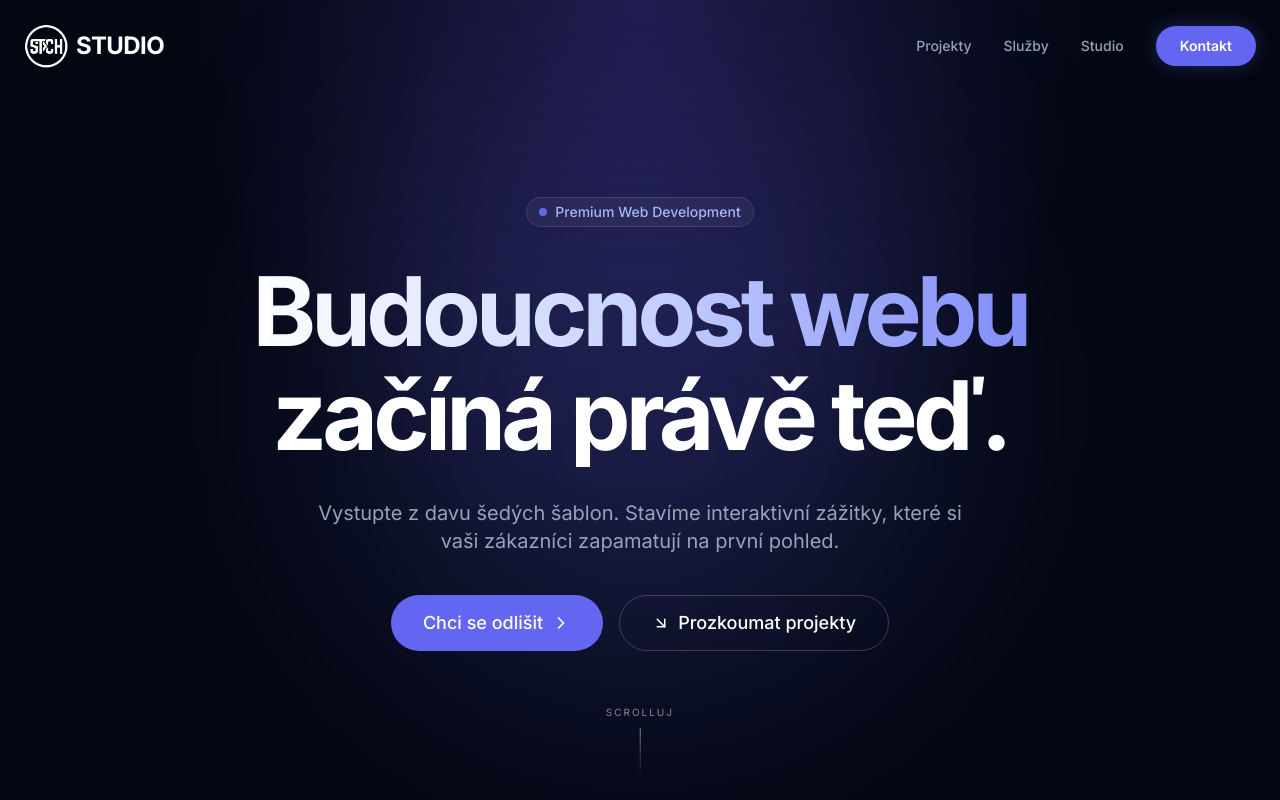
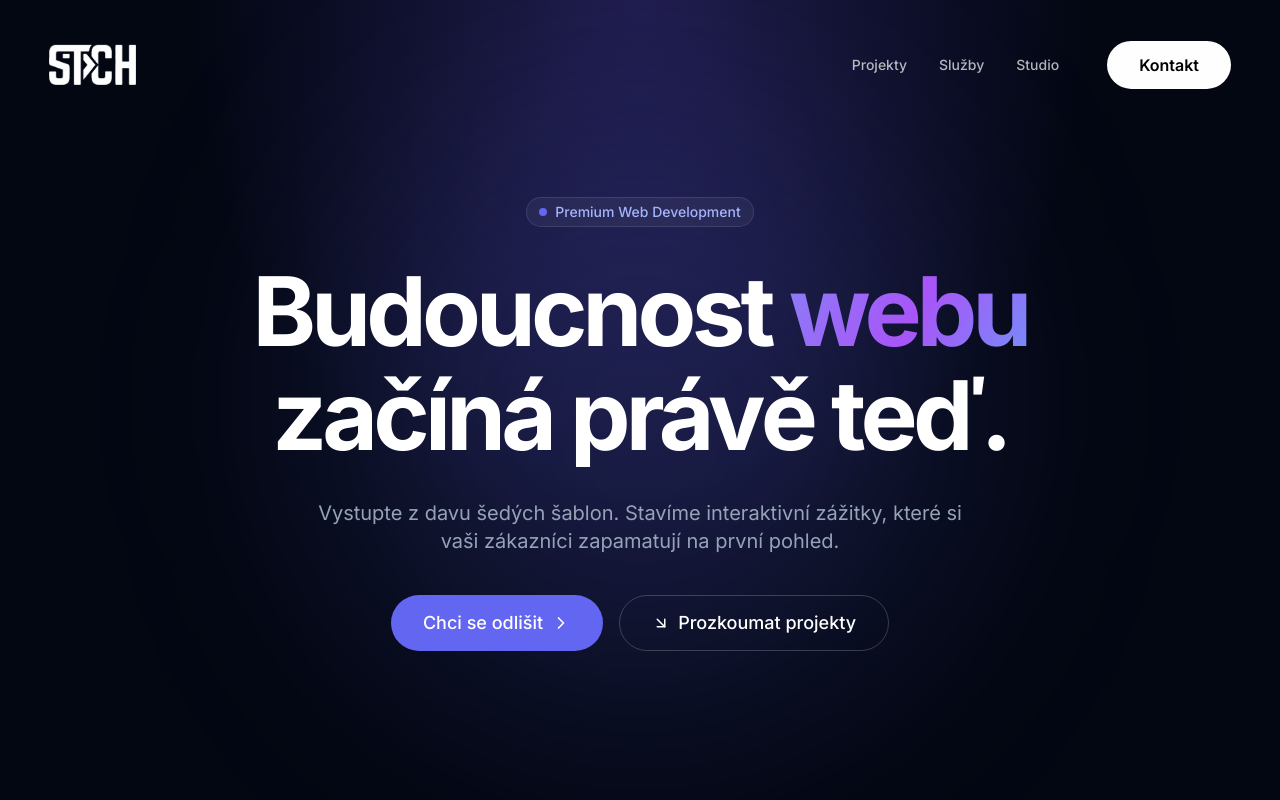
Before and after one commit to Radekkstach/stch-studio-web, a React (Vite) app: page / in a window 1280 px wide. Shown: the top 800 px of the page. Built offline with nearby package versions, Linux system fonts and the light colour scheme.

Commit message:
novy navbar

```diff
--- a/src/App.jsx
+++ b/src/App.jsx
@@ -22,6 +22,7 @@ gsap.registerPlugin(ScrollTrigger);
 // Musí stát samostatně, aby kód byl čistý.
 const Home = () => {
   return (
+    <main className="overflow-x-hidden w-full relative min-h-screen bg-background">
       <div className="bg-background min-h-screen text-white selection:bg-indigo-500/30 selection:text-indigo-200">
         <Navbar />
         <main>
@@ -43,6 +44,7 @@ const Home = () => {
         </main>
         <Footer />
       </div>
+    </main>
   );
 };
 
--- a/src/components/Hero.jsx
+++ b/src/components/Hero.jsx
@@ -71,8 +71,9 @@ const Hero = () => {
         {/* Nadpis */}
         <h1 className="hero-title text-4xl sm:text-5xl md:text-7xl lg:text-8xl font-bold tracking-tighter leading-[1.1] mb-6 md:mb-8">
           <div className="overflow-hidden">
-            <span className="inline-block text-gradient py-1">
-              Budoucnost webu
+            <span className="inline-block py-1 text-white">
+              Budoucnost{" "}
+              <span className="animated-gradient-text">webu</span>
             </span>
           </div>
           <div className="overflow-hidden">
@@ -107,10 +108,6 @@ const Hero = () => {
       </div>
 
       {/* Scroll indicator */}
-      <div className="hero-fade absolute bottom-6 left-1/2 -translate-x-1/2 flex flex-col items-center gap-2 opacity-50 pointer-events-none">
-        <p className="text-[10px] uppercase tracking-[0.2em]">Scrolluj</p>
-        <div className="w-[1px] h-12 bg-gradient-to-b from-white to-transparent" />
-      </div>
     </section>
   );
 };
--- a/src/components/Navbar.jsx
+++ b/src/components/Navbar.jsx
@@ -1,69 +1,137 @@
-import React, { useState, useEffect } from "react";
-import { Menu, X } from "lucide-react"; // Zap jsem odebral, nepouzival se
-import logoImg from "../assets/logo2.png";
+import React, { useState, useEffect, useRef } from "react";
+import { Menu, X } from "lucide-react";
+import gsap from "gsap";
+import { useGSAP } from "@gsap/react";
+import logoImg from "../assets/nav_logo.png";
+
+gsap.registerPlugin(useGSAP);
 
 const Navbar = () => {
   const [isScrolled, setIsScrolled] = useState(false);
   const [isMobileMenuOpen, setIsMobileMenuOpen] = useState(false);
+  const menuRef = useRef(null);
 
   useEffect(() => {
-    const handleScroll = () => setIsScrolled(window.scrollY > 20);
+    const handleScroll = () => setIsScrolled(window.scrollY > 50);
     window.addEventListener("scroll", handleScroll);
     return () => window.removeEventListener("scroll", handleScroll);
   }, []);
 
-  // Funkce pro zavření menu po kliknutí na odkaz (pro mobil)
-  const closeMenu = () => setIsMobileMenuOpen(false);
+  // Animace pro vstup Navbaru po načtení
+  useGSAP(() => {
+    gsap.from(".nav-anim", {
+      y: -50,
+      opacity: 0,
+      duration: 1,
+      ease: "power4.out",
+      stagger: 0.1,
+    });
+  });
+
+  // Animace obsahu mobilního menu
+  useEffect(() => {
+    if (isMobileMenuOpen) {
+      document.body.style.overflow = "hidden"; // Zabrání scrollování stránky pod menu
+      gsap.fromTo(
+        ".mobile-link",
+        { y: 50, opacity: 0, skewY: 5 },
+        {
+          y: 0,
+          opacity: 1,
+          skewY: 0,
+          duration: 0.6,
+          stagger: 0.1,
+          ease: "power3.out",
+          delay: 0.2,
+        },
+      );
+    } else {
+      document.body.style.overflow = "unset";
+    }
+    return () => {
+      document.body.style.overflow = "unset";
+    };
+  }, [isMobileMenuOpen]);
+
+  // Hladký JS scroll
+  const handleNavClick = (e, id) => {
+    e.preventDefault();
+    setIsMobileMenuOpen(false);
+
+    // Zpoždění pro plynulé zavření menu před scrollováním
+    setTimeout(() => {
+      const element = document.getElementById(id);
+      if (element) {
+        element.scrollIntoView({ behavior: "smooth", block: "start" });
+      } else if (id === "hero") {
+        window.scrollTo({ top: 0, behavior: "smooth" });
+      }
+    }, 300);
+  };
+
+  const navLinks = ["Projekty", "Služby", "Studio"];
 
   return (
     <>
+      {/* --- HLAVNÍ NAVBAR --- */}
       <nav
-        // ZMĚNA 1: pointer-events-none (aby šlo klikat "skrz" prázdná místa lišty)
-        className={`fixed top-0 left-0 right-0 z-50 transition-all duration-300 pointer-events-none ${
-          isScrolled
-            ? "py-4 bg-background/80 backdrop-blur-lg border-b border-white/5"
-            : "py-6 bg-transparent"
+        className={`fixed top-0 left-0 right-0 z-50 flex justify-center transition-all duration-500 ease-in-out pointer-events-none ${
+          isScrolled ? "pt-4 px-4 md:pt-6" : "pt-6 px-4 md:pt-10 md:px-12"
         }`}
       >
-        {/* ZMĚNA 2: pointer-events-auto (aby šlo klikat na Logo a Tlačítka uvnitř) */}
-        <div className="max-w-7xl mx-auto px-6 flex items-center justify-between pointer-events-auto">
+        <div
+          className={`nav-anim flex items-center justify-between pointer-events-auto transition-all duration-500 w-full rounded-full border ${
+            isScrolled
+              ? "max-w-4xl bg-[#0a0a0a]/80 backdrop-blur-xl border-white/10 px-5 py-3 md:px-8 md:py-4 shadow-2xl"
+              : "max-w-7xl bg-transparent border-transparent px-2 py-2 md:px-0 md:py-0"
+          }`}
+        >
           {/* --- LOGO --- */}
           <a
             href="#hero"
-            className="relative group flex items-center gap-2 font-bold text-2xl tracking-tight"
+            onClick={(e) => handleNavClick(e, "hero")}
+            className="relative flex items-center group"
           >
-            <div className="absolute -inset-1 bg-primary/50 blur-xl rounded-full opacity-0 group-hover:opacity-100 transition-all duration-500 -z-10"></div>
             <img
               src={logoImg}
               alt="Logo"
-              className="relative z-10 w-11 h-auto rounded-lg object-contain"
+              className={`relative z-10 w-auto object-contain transition-all duration-500 ${
+                isScrolled ? "h-6 md:h-7" : "h-7 md:h-10"
+              }`}
             />
-            <span className="relative z-10">STUDIO</span>
           </a>
 
           {/* --- DESKTOP MENU --- */}
-          <div className="hidden md:flex items-center gap-8">
-            {["Projekty", "Služby", "Studio"].map((item) => (
+          <div className="hidden md:flex items-center gap-8 lg:gap-12">
+            <div className="flex items-center gap-8">
+              {navLinks.map((item) => (
                 <a
                   key={item}
                   href={`#${item}`}
-                className="text-sm font-medium text-muted hover:text-white transition-colors"
+                  onClick={(e) => handleNavClick(e, item)}
+                  className="relative text-sm font-medium text-white/70 hover:text-white transition-colors py-2 group"
                 >
                   {item}
+                  <span className="absolute bottom-0 left-0 w-full h-[2px] bg-indigo-500 origin-left scale-x-0 group-hover:scale-x-100 transition-transform duration-300 ease-out rounded-full" />
                 </a>
               ))}
+            </div>
 
             <a
               href="#Kontakt"
-              className="px-6 py-2.5 bg-primary hover:bg-primary/90 text-white text-sm font-semibold rounded-full transition-all hover:scale-105 shadow-[0_0_20px_rgba(99,102,241,0.3)] hover:shadow-[0_0_30px_rgba(99,102,241,0.5)]"
+              onClick={(e) => handleNavClick(e, "Kontakt")}
+              className={`group relative overflow-hidden bg-white text-black font-semibold rounded-full transition-all duration-300 hover:scale-105 active:scale-95 ${
+                isScrolled ? "px-6 py-2 text-sm" : "px-8 py-3 text-base"
+              }`}
             >
-              Kontakt
+              <div className="absolute inset-0 -translate-x-full group-hover:animate-[shimmer_1.5s_infinite] bg-gradient-to-r from-transparent via-white/40 to-transparent z-10" />
+              <span className="relative z-20">Kontakt</span>
             </a>
           </div>
 
           {/* --- MOBILE TOGGLE --- */}
           <button
-            className="md:hidden text-white p-2"
+            className="md:hidden flex items-center justify-center p-2 text-white transition-colors pointer-events-auto z-50"
             onClick={() => setIsMobileMenuOpen(!isMobileMenuOpen)}
           >
             {isMobileMenuOpen ? <X size={28} /> : <Menu size={28} />}
@@ -71,29 +139,50 @@ const Navbar = () => {
         </div>
       </nav>
 
-      {/* --- MOBILNÍ MENU OVERLAY (Tohle chybělo nebo bylo rozbité) --- */}
+      {/* --- MOBILNÍ MENU OVERLAY --- */}
       <div
-        className={`fixed inset-0 z-40 bg-background/95 backdrop-blur-xl flex flex-col items-center justify-center gap-8 transition-transform duration-300 md:hidden ${
-          isMobileMenuOpen ? "translate-x-0" : "translate-x-full"
+        ref={menuRef}
+        className={`fixed inset-0 z-40 bg-background/95 backdrop-blur-3xl flex flex-col justify-center px-8 transition-all duration-500 overflow-hidden md:hidden ${
+          isMobileMenuOpen
+            ? "opacity-100 pointer-events-auto"
+            : "opacity-0 pointer-events-none delay-300"
         }`}
       >
-        {["Projekty", "Služby", "Studio"].map((item) => (
+        {/* --- OPRAVENÉ SVÍTÍCÍ KRUHY ---
+            Zabalené ve vlastním divu s absolutní pozicí a 'overflow-hidden'.
+            Místo zrádného 'translate-x' používají záporné okraje.
+        */}
+        <div className="absolute inset-0 overflow-hidden pointer-events-none">
+          <div className="absolute top-0 -right-32 w-64 h-64 bg-indigo-500/10 rounded-full blur-[80px] -translate-y-1/2" />
+          <div className="absolute bottom-0 -left-40 w-80 h-80 bg-blue-500/10 rounded-full blur-[100px] translate-y-1/2" />
+        </div>
+
+        <div className="flex flex-col gap-6 relative z-10">
+          <p className="mobile-link text-xs uppercase tracking-[0.2em] text-indigo-400 font-mono mb-4">
+            Navigace
+          </p>
+
+          {navLinks.map((item) => (
             <a
               key={item}
               href={`#${item}`}
-            onClick={closeMenu}
-            className="text-2xl font-bold text-white hover:text-primary transition-colors"
+              onClick={(e) => handleNavClick(e, item)}
+              className="mobile-link text-5xl sm:text-6xl font-bold text-white/50 hover:text-white transition-colors duration-300 w-fit"
             >
-            {item}
+              {item}.
             </a>
           ))}
+
+          <div className="mobile-link mt-12 w-full h-[1px] bg-white/10" />
+
           <a
             href="#Kontakt"
-          onClick={closeMenu}
-          className="px-8 py-4 bg-primary text-white text-xl font-bold rounded-full shadow-lg"
+            onClick={(e) => handleNavClick(e, "Kontakt")}
+            className="mobile-link mt-8 w-full py-5 bg-white text-black text-xl font-bold rounded-full text-center transition-transform active:scale-95"
           >
-          Kontakt
+            Napsat nám
           </a>
+        </div>
       </div>
     </>
   );
--- a/src/index.css
+++ b/src/index.css
@@ -10,12 +10,16 @@
     background-color: #0f0f0f;
     /* TOTO OPRAVUJE ŠÍŘKU NA MOBILU: */
     overflow-x: hidden;
+    width: 100%;
+    position: relative;
   }
 
   html {
     width: 100%;
     /* TOTO JE NUTNÉ PRO LENIS I PRO MOBIL: */
     overflow-x: hidden;
+    width: 100%;
+    position: relative;
   }
 }
 
@@ -25,6 +29,15 @@
   }
   .text-gradient {
     @apply bg-clip-text text-transparent bg-gradient-to-r from-white via-indigo-200 to-indigo-400;
+  }
+  .animated-gradient-text {
+    background-image: linear-gradient(120deg, #60a5fa, #818cf8, #a855f7, #60a5fa);
+    background-size: 200% 200%;
+    background-clip: text;
+    -webkit-background-clip: text;
+    color: transparent;
+    -webkit-text-fill-color: transparent;
+    animation: gradient-float 5s ease-in-out infinite;
   }
 }
 
@@ -49,3 +62,15 @@ html.lenis body {
 .lenis.lenis-scrolling iframe {
   pointer-events: none;
 }
+
+@keyframes gradient-float {
+  0% {
+    background-position: 0% 50%;
+  }
+  50% {
+    background-position: 100% 50%;
+  }
+  100% {
+    background-position: 0% 50%;
+  }
+}
--- a/tailwind.config.js
+++ b/tailwind.config.js
@@ -22,6 +22,11 @@ export default {
         'hero-gradient': 'radial-gradient(ellipse at top, #1e1b4b 0%, #030712 50%)',
         'glass': 'linear-gradient(180deg, rgba(255, 255, 255, 0.05) 0%, rgba(255, 255, 255, 0.00) 100%)',
       },
+      keyframes: {
+      shimmer: {
+        "100%": { transform: "translateX(100%)" },
+      },
+    },
     },
   },
   plugins: [],
```
Also changed, not shown: src/components/Archive.jsx (+101 -64 lines), src/components/Footer.jsx (+4 -4 lines), src/components/Projects.jsx (+1 -6 lines), src/assets/logo.png (deleted), src/assets/nav_logo.png (added). Lines whose indentation alone changed are shown as unchanged.
